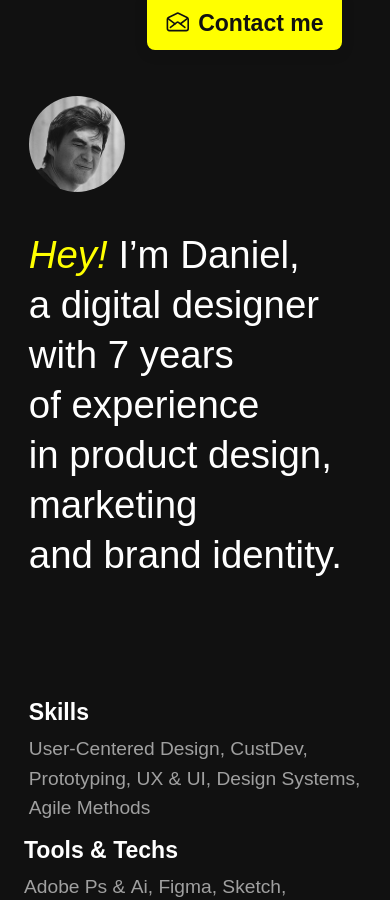
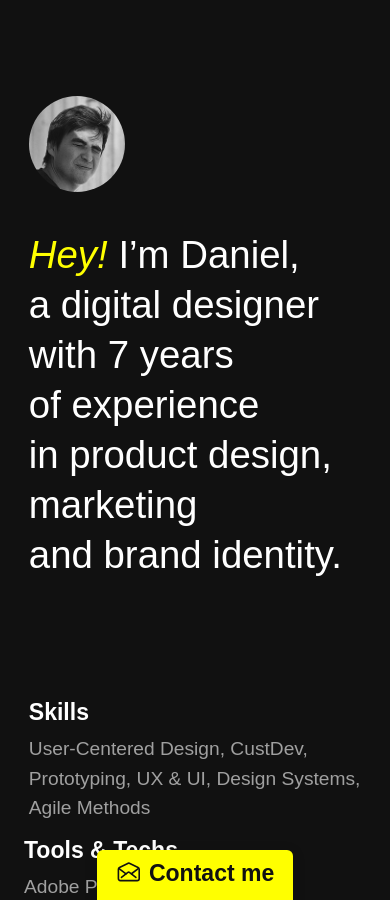
Before and after one commit to danielverdugo/danielverdugo.github.io, a Jekyll site: the page built from index.html, in a window 390 px wide and 900 px high. Built offline with Jekyll 4.4.1, drawn with Linux system fonts in a browser that asks for light colours; some web fonts are replaced.

Commit message:
'Contac me' button on mobile

```diff
--- a/_sass/mobile.scss
+++ b/_sass/mobile.scss
@@ -16,5 +16,10 @@
     .centered_story {
       max-width: 100%
     }
-
+    .topbar {
+      display: none
+    }
+    .bottombar {
+      display: flex
+    }
 }
--- a/index.html
+++ b/index.html
@@ -2,7 +2,14 @@
 permalink: /
 title: Daniel Verdugo Nosov
 ---
-<div class="topbar">
+<div class="fixed topbar">
+  <a href="mailto:hello@danielverdugo.com" class="contact_link">
+    <div class="link_icon_top">
+    <svg xmlns='http://www.w3.org/2000/svg' width='24' height='24' viewBox='0 0 480 480'><path d='M441.6,171.61,266.87,85.37a24.57,24.57,0,0,0-21.74,0L70.4,171.61A40,40,0,0,0,48,207.39V392c0,22.09,18.14,40,40.52,40h335c22.38,0,40.52-17.91,40.52-40V207.39A40,40,0,0,0,441.6,171.61Z' style='fill:none;stroke-linecap:round;stroke-linejoin:round;stroke-width:32px'/><path d='M397.33,368,268.07,267.46a24,24,0,0,0-29.47,0L109.33,368' style='fill:none;stroke-linecap:round;stroke-linejoin:round;stroke-width:32px'/><line x1='309.33' y1='295' x2='445.33' y2='192' style='fill:none;stroke-linecap:round;stroke-linejoin:round;stroke-width:32px'/><line x1='61.33' y1='192' x2='200.33' y2='297' style='fill:none;stroke-linecap:round;stroke-linejoin:round;stroke-width:32px'/></svg>
+    </div>Contact&nbsp;me
+  </a>
+</div>
+<div class="fixed bottombar">
   <a href="mailto:hello@danielverdugo.com" class="contact_link">
     <div class="link_icon_top">
     <svg xmlns='http://www.w3.org/2000/svg' width='24' height='24' viewBox='0 0 480 480'><path d='M441.6,171.61,266.87,85.37a24.57,24.57,0,0,0-21.74,0L70.4,171.61A40,40,0,0,0,48,207.39V392c0,22.09,18.14,40,40.52,40h335c22.38,0,40.52-17.91,40.52-40V207.39A40,40,0,0,0,441.6,171.61Z' style='fill:none;stroke-linecap:round;stroke-linejoin:round;stroke-width:32px'/><path d='M397.33,368,268.07,267.46a24,24,0,0,0-29.47,0L109.33,368' style='fill:none;stroke-linecap:round;stroke-linejoin:round;stroke-width:32px'/><line x1='309.33' y1='295' x2='445.33' y2='192' style='fill:none;stroke-linecap:round;stroke-linejoin:round;stroke-width:32px'/><line x1='61.33' y1='192' x2='200.33' y2='297' style='fill:none;stroke-linecap:round;stroke-linejoin:round;stroke-width:32px'/></svg>
--- a/main.sass
+++ b/main.sass
@@ -80,15 +80,22 @@ a .highlight
   color: $link
 
 .topbar
-    position: fixed
-    left: 0
-    right: 0
     padding-right: 2.5em
     top: 0
-    max-width: $wider-width
     margin: 0 auto
     text-align: right
     z-index: 100
+
+.bottombar
+  bottom: 0
+  display: none
+  justify-content: center
+
+.fixed
+  position: fixed
+  left: 0
+  right: 0
+  max-width: $wider-width
 
 .contact_link
   font-size: 1.2em
@@ -96,14 +103,20 @@ a .highlight
   display: inline-block
   background: yellow
   color: $black
-  border-bottom-left-radius: 8px
-  border-bottom-right-radius: 8px
   padding-left: 0.8em
   padding-right: 0.8em
   padding-top: 0.4em
   padding-bottom: 0.5em
   box-shadow: 0px 3px 10px 5px rgba($black, 0.06)
   transition: 0.3s ease-out
+
+.topbar .contact_link
+  border-bottom-left-radius: 6px
+  border-bottom-left-radius: 6px
+
+.bottombar .contact_link
+  border-top-left-radius: 6px
+  border-top-right-radius: 6px
 
 .contact_link svg
   stroke: $black
@@ -119,7 +132,7 @@ section
 footer
   margin-top: 5em
 
-.profile_links
+.social_links
   display: grid
   grid-template-columns: repeat(6, 1fr)
 
```
